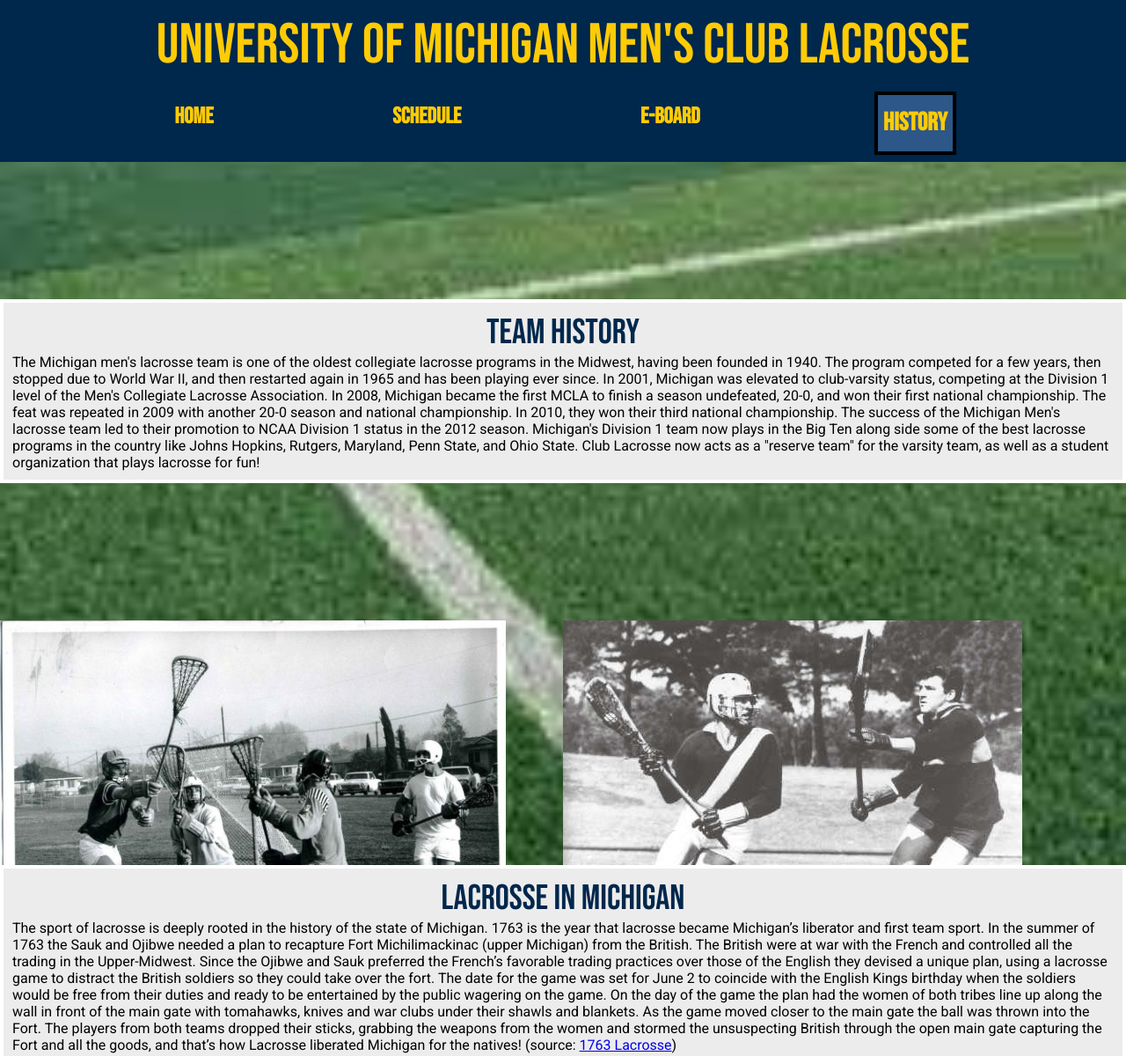
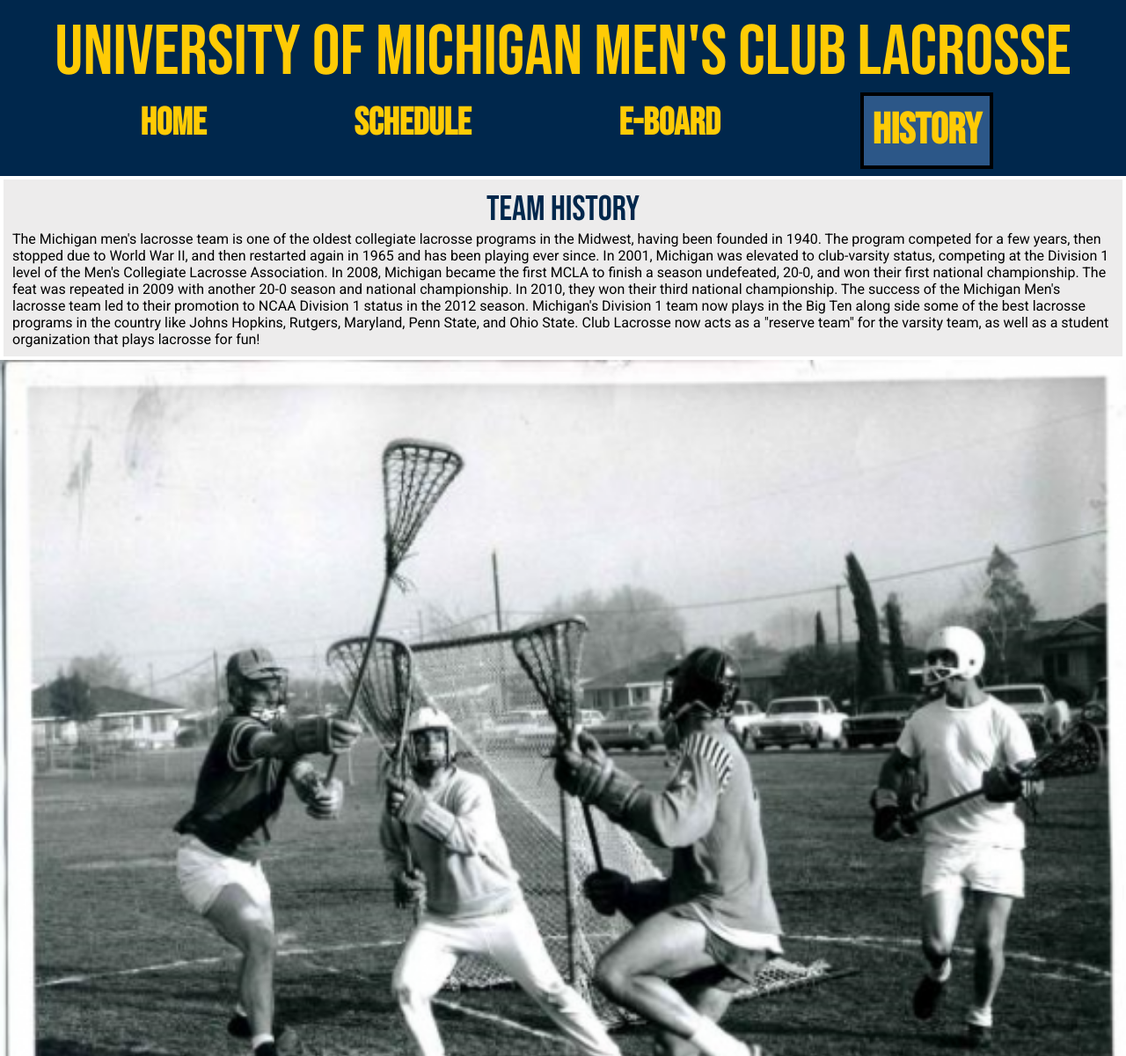
Before and after one commit to samparillo/MClubLacrosse, a plain HTML site: page history.html in a window 1280 px wide. Shown: the top 1200 px of the page at 88% size. Drawn offline with Linux system fonts and the light colour scheme.

Commit message:
Update style.css

```diff
--- a/css/style.css
+++ b/css/style.css
@@ -170,3 +170,48 @@
     background-color: #edecec;
     margin: 20px;
 }
+
+@media screen and (min-width: 750px){
+
+    h1{
+        font-size: 5em;
+        padding-bottom: 5px;
+    }
+
+    nav{
+        font-size: 1.7em;
+    }
+
+    nav a{
+        padding: .2em .2em;
+    }
+
+    .history{
+        grid-template-columns: 100%;
+        grid-template-rows: auto auto auto auto auto auto;
+    }
+
+    .old-school-dodge{
+        grid-row: 3;
+    }
+
+    .state-history{
+        grid-row: 4;
+    }
+
+    .fort-img{
+        grid-row: 5;
+    }
+
+    .other-fort-img{
+        grid-row: 6;
+    }
+
+    .history img{
+        width: 100%;
+    }
+
+    .gallery img{
+        width: 50%;
+    }
+}
```
